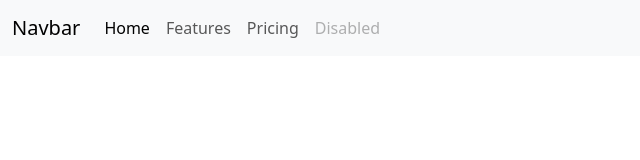
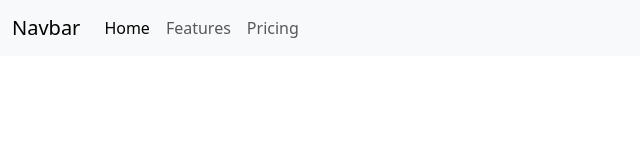
Before and after one commit to hrishikeshps/food-app-angular, an Angular app: page / in a window 1280 px wide. Shown: the top 160 px of the page, without its empty margins (0-640 px from the left). Built offline with nearby package versions, Linux system fonts and the light colour scheme.

Commit message:
header option changes

```diff
--- a/src/app/layout/header-nav/header-nav.component.html
+++ b/src/app/layout/header-nav/header-nav.component.html
@@ -15,9 +15,6 @@
         <li class="nav-item">
           <a class="nav-link" href="#">Pricing</a>
         </li>
-        <li class="nav-item">
-          <a class="nav-link disabled" aria-disabled="true">Disabled</a>
-        </li>
       </ul>
     </div>
   </div>
```
